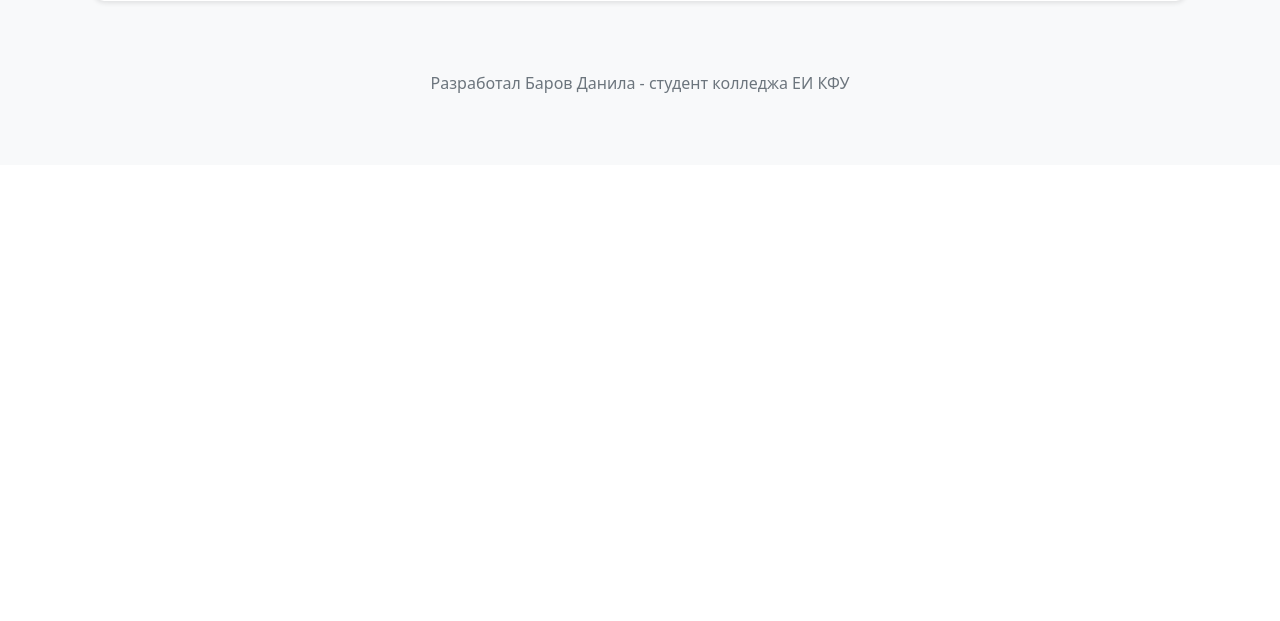
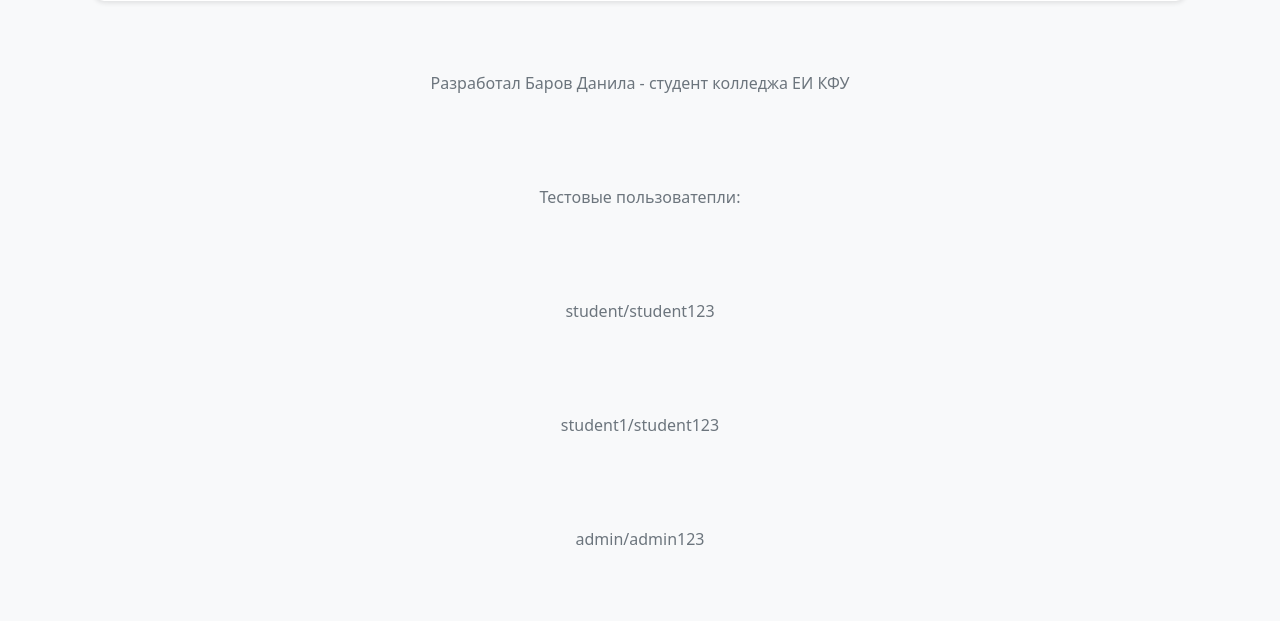
Before and after one commit to expchanell2708-source/teachprog, a Flask app: page /admin/create_test in a window 1280 px wide. Shown: the part 1165-1786 px from the top of the page. Before the commit the page ends 1258 px from the top, so only its background shows below. Run offline with Flask 3, Linux system fonts and the light colour scheme; a user stored in the database is signed in; data comes from the database, SQL or seed files in the repository.

Commit message:
Update base.html

```diff
--- a/templates/base.html
+++ b/templates/base.html
@@ -70,6 +70,10 @@
         {% block content %}{% endblock %}
     </div>
     <div class="footer"><p class="mb-0">Разработал Баров Данила - студент колледжа ЕИ КФУ</p></div>
+    <div class="footer"><p class="mb-0">Тестовые пользоватепли:</p></div>
+    <div class="footer"><p class="mb-0">student/student123</p></div>
+    <div class="footer"><p class="mb-0">student1/student123</p></div>
+    <div class="footer"><p class="mb-0">admin/admin123</p></div>
     <script src="https://cdn.jsdelivr.net/npm/bootstrap@5.1.3/dist/js/bootstrap.bundle.min.js"></script>
     <script>setTimeout(function(){document.querySelectorAll('.alert').forEach(function(a){new bootstrap.Alert(a).close()})},5000);</script>
     {% block scripts %}{% endblock %}
```
